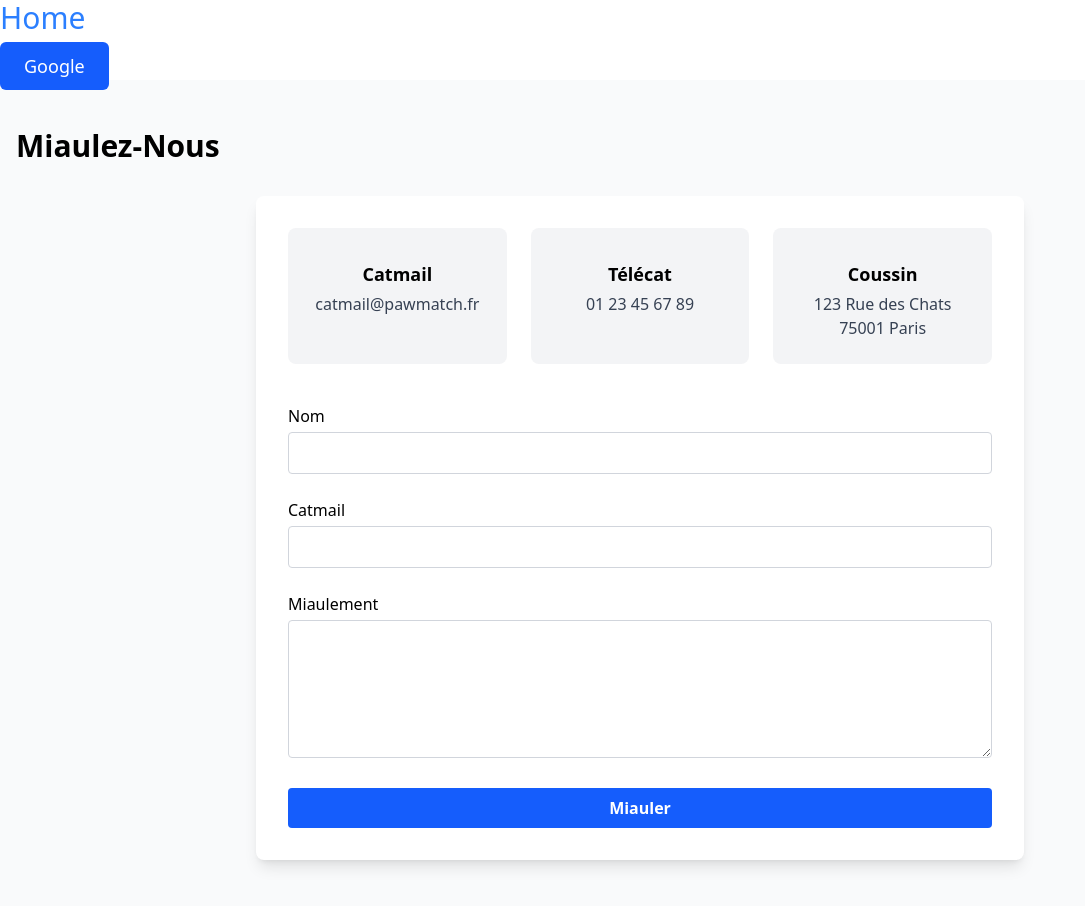
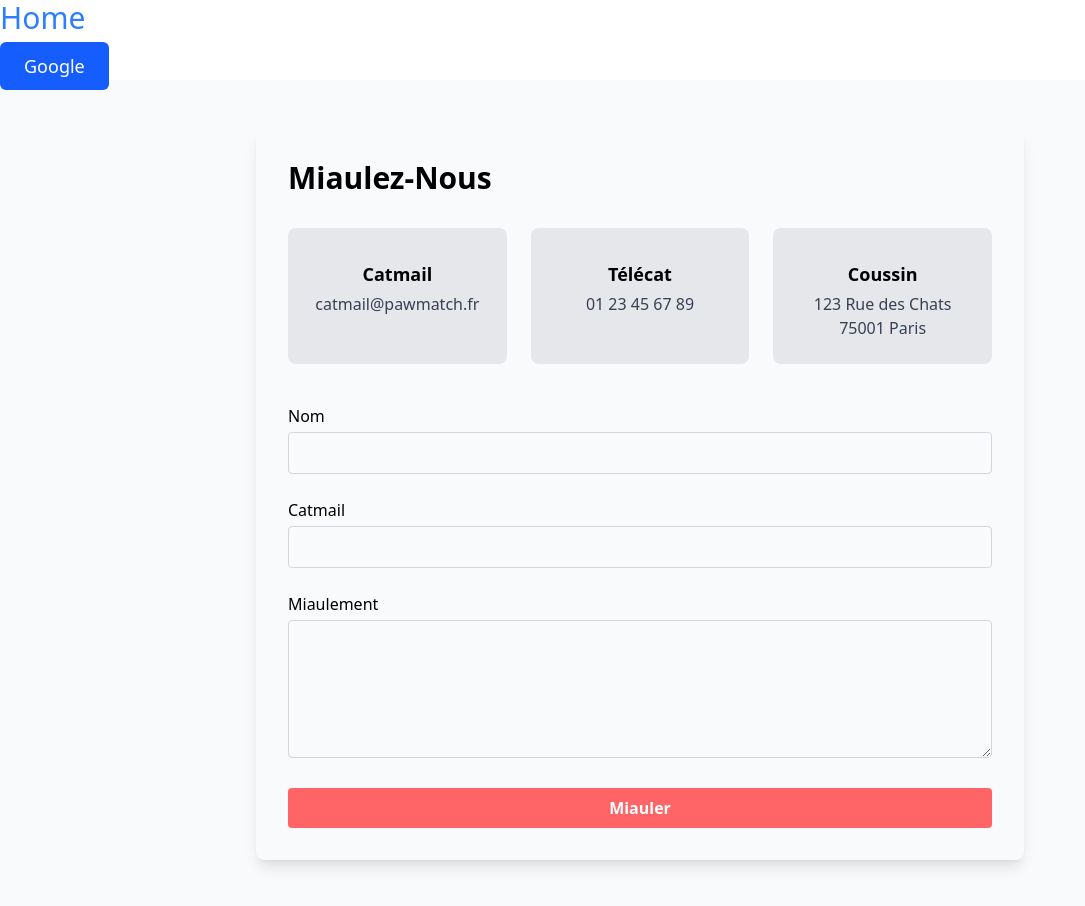
Before and after one commit to clemco23/human-as-a-service-, a React (Vite) app: page / in a window 1280 px wide. Shown: the whole page, without its empty margins (0-1085 px from the left). Built offline with nearby package versions, Linux system fonts and the light colour scheme.

Commit message:
something in grey & red

```diff
--- a/src/pages/contact.tsx
+++ b/src/pages/contact.tsx
@@ -3,21 +3,21 @@ export default function Contact() {
     return (
         <section id="contact" className="page py-12 bg-gray-50">
             <div className="container mx-auto px-4">
+
+                <div className="contact-content max-w-3xl mx-auto bg-red rounded-lg shadow-lg p-8">
                   <h1 className="text-3xl font-bold mb-8 ">Miaulez-Nous</h1>
-                <div className="contact-content max-w-3xl mx-auto bg-white rounded-lg shadow-lg p-8">
-
                     <div className="contact-info grid grid-cols-1 md:grid-cols-3 gap-6 mb-10">
-                        <div className="contact-card flex flex-col items-center bg-gray-100 rounded-lg p-6">
+                        <div className="contact-card flex flex-col items-center bg-gray-200 rounded-lg p-6">
                             <i className="fas fa-envelope text-2xl text-blue-500 mb-2"></i>
                             <h3 className="font-semibold text-lg mb-1">Catmail</h3>
                             <p className="text-gray-700">catmail@pawmatch.fr</p>
                         </div>
-                        <div className="contact-card flex flex-col items-center bg-gray-100 rounded-lg p-6">
+                        <div className="contact-card flex flex-col items-center bg-gray-200 rounded-lg p-6">
                             <i className="fas fa-phone text-2xl text-green-500 mb-2"></i>
                             <h3 className="font-semibold text-lg mb-1">Télécat</h3>
                             <p className="text-gray-700">01 23 45 67 89</p>
                         </div>
-                        <div className="contact-card flex flex-col items-center bg-gray-100 rounded-lg p-6">
+                        <div className="contact-card flex flex-col items-center bg-gray-200 rounded-lg p-6">
                             <i className="fas fa-map-marker-alt text-2xl text-red-500 mb-2"></i>
                             <h3 className="font-semibold text-lg mb-1">Coussin</h3>
                             <p className="text-gray-700 text-center">123 Rue des Chats<br />75001 Paris</p>
@@ -54,7 +54,7 @@ export default function Contact() {
                         </div>
                         <button
                             type="submit"
-                            className="btn btn-primary w-full bg-blue-600 text-white font-semibold py-2 rounded hover:bg-blue-700 transition"
+                            className="btn btn-primary w-full bg-red-400 text-white font-semibold py-2 rounded hover:bg-blue-700 transition"
                         >
                             Miauler
                         </button>
```
